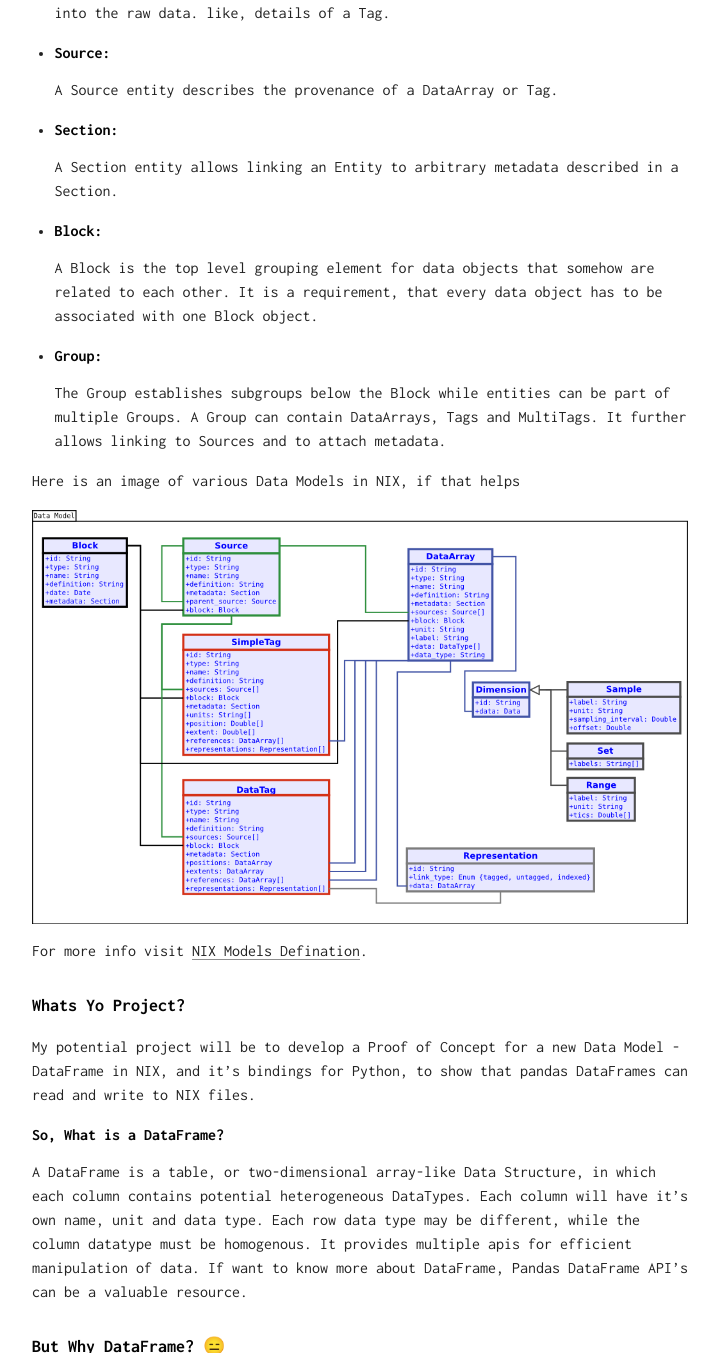
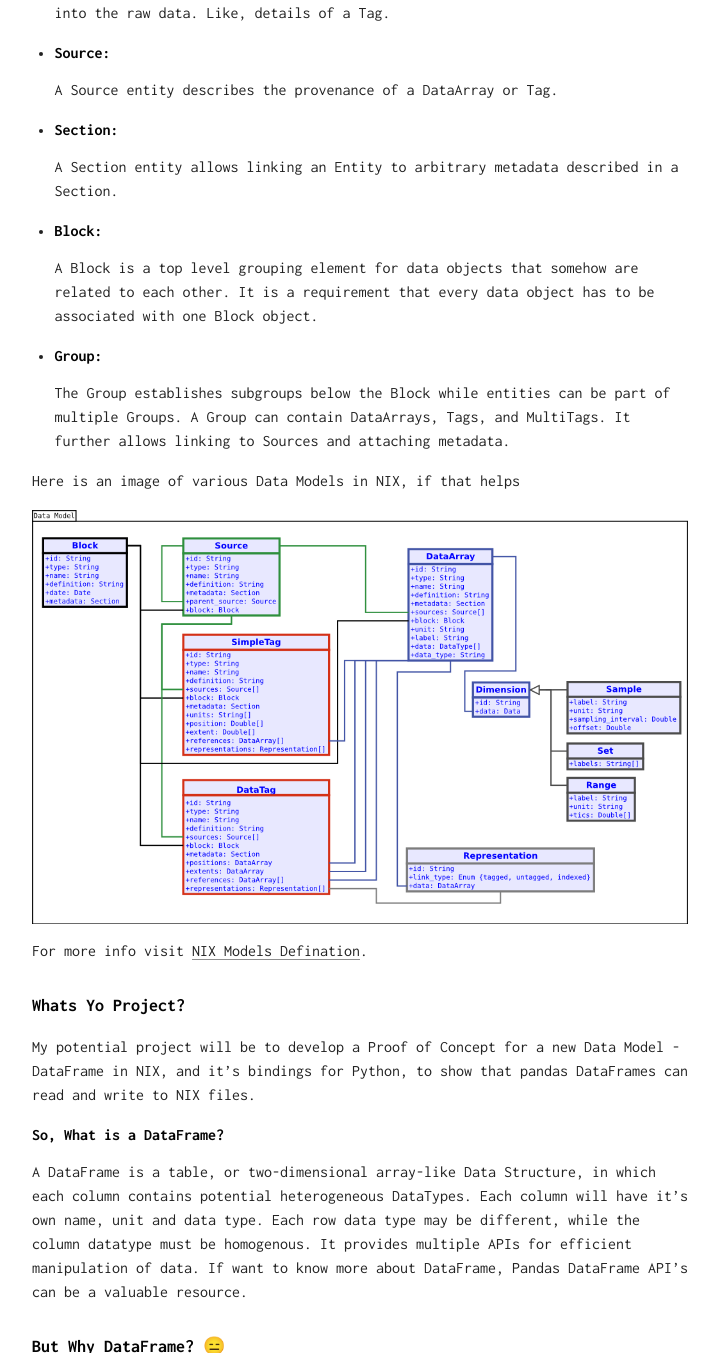
Before and after one commit to s0nskar/s0nskar.github.io, a Jekyll site: the page built from _posts/2017-03-05-nix-in-nutshell.md, in a window 1280 px wide and 1400 px high, scrolled down 1518 px, cut to the strip 0-1353 px from the top of the window. Shown: the whole strip, without its empty margins (280-999 px from the left). Built offline with Jekyll 4.4.1, drawn with Linux system fonts in a browser that asks for light colours; emoji names are drawn with the system emoji font; comment, search, counter and statistics services are not loaded; some of the changed text lies outside the part shown.

Commit message:
Update 2017-03-05-nix-in-nutshell.md

```diff
--- a/_posts/2017-03-05-nix-in-nutshell.md
+++ b/_posts/2017-03-05-nix-in-nutshell.md
@@ -19,22 +19,22 @@ Yup me too!
 The Hierarchical Data Format (HDF5) provides a flexible container that supports groups and datasets, each of which can have attributes. In many ways, HDF5 is similar to a directory structure in a file and, like directory structures, the same data can be structured and annotated in many ways. This flexibility empowers users to arrange information in a manner that make sense to them. So it just a format for storing information in an efficient way :relieved:. You can read more about it on [HDF5 site](https://support.hdfgroup.org/HDF5/whatishdf5.html).
 
 ### Data Models
-NIX avail various types of data models for storing data. Each of them has `id, name, type and defination`. Further it assumes a central role in the linking between data and metadata. Few types of Data models are breifed below.
+NIX avail various types of data models for storing data. Each of them has `id, name, type and definition`. Further, it assumes a central role in the linking between data and metadata. Few types of Data models are briefed below.
 
 + ##### DataArray:
     DataArray stores data in an n- dimension array along with many physical properties.
 + ##### Tag:
-    Tags are used to annotate the data. like events one wants to mark.
+    Tags are used to annotate the data. Like events, one wants to mark.
 + ##### Feature:
-    Feature objects are used to attach further data to Tags than just references into the raw data. like, details of a Tag.
+    Feature objects are used to attach further data to Tags than just references into the raw data. Like, details of a Tag.
 + ##### Source:
     A Source entity describes the provenance of a DataArray or Tag.
 + ##### Section:
     A Section entity allows linking an Entity to arbitrary metadata described in a Section.
 + ##### Block:
-    A Block is the top level grouping element for data objects that somehow are related to each other. It is a requirement, that every data object has to be associated with one Block object.
+    A Block is a top level grouping element for data objects that somehow are related to each other. It is a requirement that every data object has to be associated with one Block object.
 + ##### Group:
-    The Group establishes subgroups below the Block while entities can be part of multiple Groups. A Group can contain DataArrays, Tags and MultiTags. It further allows linking to Sources and to attach metadata.
+    The Group establishes subgroups below the Block while entities can be part of multiple Groups. A Group can contain DataArrays, Tags, and MultiTags. It further allows linking to Sources and attaching metadata.
 
 Here is an image of various Data Models in NIX, if that helps
 <img src="/assets/img/nix_schema.png" alt="Data Models image" width="100%">
```
Also changed, not shown: other parts of _posts/2017-03-05-nix-in-nutshell.md (+4 -4 lines).
